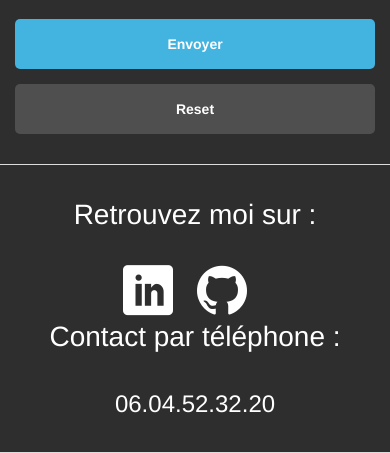
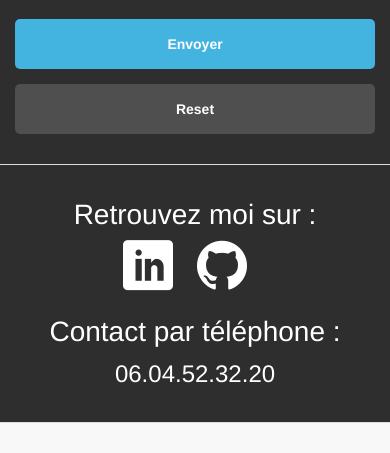
Before and after one commit to adrienDH/adrien.dhermy.fr, a PHP site: page / in a window 390 px wide. Shown: the part 3455-3908 px from the top of the page. After the commit the page ends 3878 px from the top, so only its background shows below. Run offline with PHP 8.4, Linux system fonts and the light colour scheme; some web fonts are replaced.

Commit message:
#Style en mobile/tablette

```diff
--- a/inc/footer.php
+++ b/inc/footer.php
@@ -12,7 +12,7 @@
 					</a>
 				</div>
 			</div>
-			<div class="col-xs-12 col-md-6">
+			<div class="col-xs-12 col-md-6 bottom">
 				<div class="title">Contact par téléphone :</div>
 				<div class="links">
 					<div class="numbers-phone">06.04.52.32.20</div>
--- a/resources/css/common/common.css
+++ b/resources/css/common/common.css
@@ -41,8 +41,14 @@ nav .navbar-right {
   color: #fff;
   font-size: 24px;
 }
-@media (max-width: 768px) {
+@media (max-width: 992px) {
   nav .navbar-right {
     border: none;
   }
+  #footer .title {
+    margin-bottom: 5px;
+  }
+  #footer .bottom {
+    margin-top: 20px;
+  }
 }
--- a/resources/css/home/home.css
+++ b/resources/css/home/home.css
@@ -227,6 +227,9 @@
   #formations .circle {
     margin-top: 10px;
   }
+  #skills .second-column {
+    margin-top: 0;
+  }
 }
 @media (max-width: 768px) {
   #presentation .text {
@@ -242,9 +245,6 @@
   #presentation .button-wrapper .button.contact {
     margin: 0;
   }
-  #skills .second-column {
-    margin-top: 0;
-  }
   #formations .circle {
     height: 200px;
     margin-bottom: 20px;
--- a/resources/less/common/common.less
+++ b/resources/less/common/common.less
@@ -50,8 +50,16 @@ nav {
 	}
 }
 
-@media (max-width: 768px) {
+@media (max-width: 992px) {
 	nav .navbar-right {
 		border: none;
 	}
+	#footer {
+		.title {
+			margin-bottom: 5px;
+		}
+		.bottom {
+			margin-top: 20px;
+		}
+	}
 }
--- a/resources/less/home/home.less
+++ b/resources/less/home/home.less
@@ -260,6 +260,11 @@
 			margin-top: 10px;
 		}
 	}
+	#skills {
+		.second-column {
+			margin-top: 0;
+		}
+	}
 }
 
 @media (max-width: 768px) {
@@ -280,11 +285,6 @@
 			}
 		}
 	}
-	#skills {
-		.second-column {
-			margin-top: 0;
-		}
-	}
 	#formations {
 		.circle {
 			height: 200px;
```
